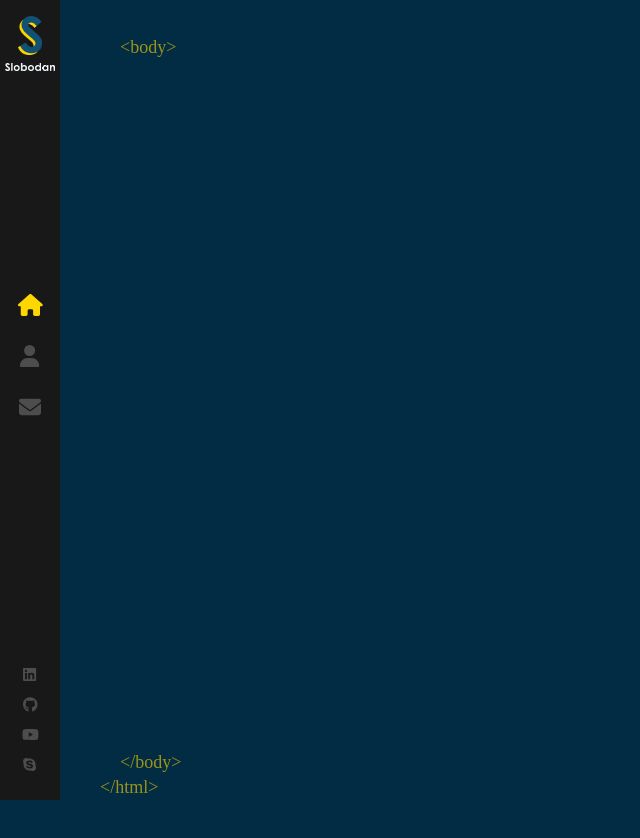
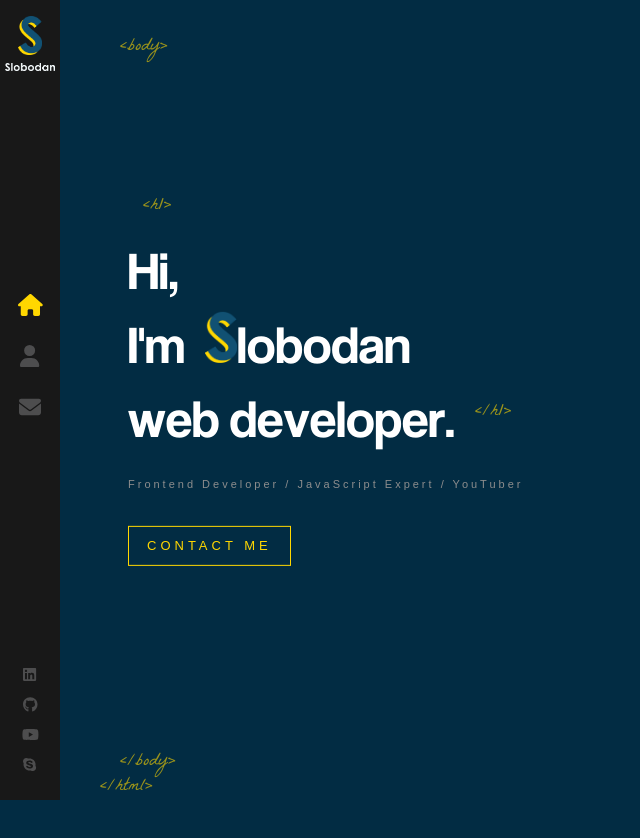
Before and after one commit to kanogithub/MockWeb, a React (Create React App) app in the folder react-portfolio-design1/: page / in a window 1280 px wide. Shown: the top 838 px of the page, without its empty margins (0-640 px from the left). After the commit the page ends 804 px from the top, so only its background shows below. Built offline with nearby package versions, Linux system fonts and the light colour scheme.

Commit message:
title animation

```diff
--- a/react-portfolio-design1/src/App.scss
+++ b/react-portfolio-design1/src/App.scss
@@ -8,16 +8,16 @@ $primary-color: #ffd700;
 }
 
 @font-face {
-  font-family: 'La Belle Aruore';
+  font-family: 'La Belle Aurore';
   src: url('./assets/fonts/LaBelleAurore.woff2') format('woff2');
 }
 
 @font-face {
-  font-family: 'Helvetica Neue';
+  font-family: 'Coolvetica';
   src: url('./assets/fonts/CoolveticaRg-Regular.woff2') format('woff2');
 }
 
 input,
 textarea {
-  font-family: 'Helvetica';
+  font-family: 'Helvetica Neue';
 }
--- /dev/null
+++ b/react-portfolio-design1/src/components/AnimatedLetters/index.js
@@ -0,0 +1,15 @@
+import './index.scss'
+
+function AnimatedLetters({ letterClass, strArray, idx }) {
+  return (
+    <span>
+      {strArray.map((char, i) => (
+        <span key={char + i} className={`${letterClass} _${i + idx}`}>
+          {char}
+        </span>
+      ))}
+    </span>
+  )
+}
+
+export default AnimatedLetters
--- /dev/null
+++ b/react-portfolio-design1/src/components/AnimatedLetters/index.scss
@@ -0,0 +1,24 @@
+.text-animate {
+    display: inline-block;
+    opacity: 0;
+    animation: bounceIn 1s 1s;
+    animation-fill-mode: forwards;
+    min-width: 10px;
+}
+
+.text-animate-hover {
+    min-width: 10px;
+    display: inline-block;
+    animation-fill-mode: both;
+
+    &:hover {
+        animation: rubberBand 1s;
+        color: #ffd700;
+    }
+}
+
+@for $i from 1 through 35 {
+    .text-animate._#{$i} {
+        animation-delay: #{$i / 10}s;
+    }
+}
--- a/react-portfolio-design1/src/components/Home/index.js
+++ b/react-portfolio-design1/src/components/Home/index.js
@@ -1,17 +1,42 @@
+import { useState, useEffect } from 'react'
 import { Link } from 'react-router-dom'
 import LogoTitle from '../../assets/images/logo-s.png'
+import AnimatedLetters from '../AnimatedLetters'
+import './index.scss'
 
 function Home() {
+  const [letterClass, setLetterClass] = useState('text-animate')
+  const nameArray = Array.from('lobodan')
+  const jobArray = Array.from('web developer.')
+
+  useEffect(() => {
+    setTimeout(() => {
+      setLetterClass('text-animate-hover')
+    }, 4000)
+  }, [])
+
   return (
     <div className="container home-page">
       <div className="text-zone">
         <h1>
-          Hi, <br /> I'm
+          <span className={`${letterClass}`}>H</span>
+          <span className={`${letterClass} _12`}>i,</span>
+          <br />
+          <span className={`${letterClass} _13`}>I</span>
+          <span className={`${letterClass} _14`}>'m</span>
+          <img src={LogoTitle} alt="developer" />
+          <AnimatedLetters
+            letterClass={letterClass}
+            strArray={nameArray}
+            idx={15}
+          />
+          <br />
+          <AnimatedLetters
+            letterClass={letterClass}
+            strArray={jobArray}
+            idx={22}
+          />
         </h1>
-        <img src={LogoTitle} alt="developer" />
-        lobodan
-        <br />
-        web developer
         <h2>Frontend Developer / JavaScript Expert / YouTuber</h2>
         <Link to="/contact" className="flat-button">
           CONTACT ME
--- a/react-portfolio-design1/src/components/Home/index.scss
+++ b/react-portfolio-design1/src/components/Home/index.scss
@@ -0,0 +1,83 @@
+.home-page {
+    %tag-h1 {
+        font-family: 'La Belle Aurore';
+        color: #ffd700;
+        font-size: 18px;
+        position: absolute;
+        opacity: 0.6;
+    }
+
+    .text-zone {
+        position: absolute;
+        left: 10%;
+        top: 50%;
+        transform: translateY(-50%);
+        width: 40%;
+        max-height: 90%;
+    }
+
+    h1 {
+        color: #fff;
+        font-size: 53px;
+        margin: 0;
+        font-family: 'Coolvetica';
+        font-weight: 400;
+
+
+
+        &::before {
+            @extend %tag-h1;
+            content: '<h1>';
+            margin-top: -40px;
+            left: 15px;
+            opacity: 0.6;
+        }
+
+        &::after {
+            @extend %tag-h1;
+            content: '</h1>';
+            margin-top: 18px;
+            margin-left: 20px;
+            animation: fadeIn 1s 1.7s backwards;
+        }
+
+        img {
+            width: 32px;
+            margin-left: 20px;
+            opacity: 0;
+            height: auto;
+            animation: rotateIn 1s linear both;
+            animation-delay: 1.4s;
+        }
+    }
+
+    h2 {
+        color: #8d8d8d;
+        margin-top: 20px;
+        font-weight: 400;
+        font-size: 11px;
+        font-family: sans-serif;
+        letter-spacing: 3px;
+        animation: fadeIn 1s 1.8s backwards;
+    }
+
+    .flat-button {
+        color: #ffd700;
+        font-size: 13px;
+        font-weight: 400;
+        letter-spacing: 4px;
+        font-family: sans-serif;
+        text-decoration: none;
+        padding: 10px 18px;
+        border: 1px solid #ffd700;
+        margin-top: 25px;
+        float: left;
+        animation: fadeIn 1s 1.8s backwards;
+        white-space: nowrap;
+
+        &:hover {
+            background: #ffd700;
+            color: #333;
+        }
+    }
+}
--- a/react-portfolio-design1/src/components/Layout/index.scss
+++ b/react-portfolio-design1/src/components/Layout/index.scss
@@ -1,6 +1,7 @@
 .page {
     width: 100%;
-    height: 100%;position: absolute;
+    height: 100%;
+    position: absolute;
 }
 
 .top-tags {
@@ -37,5 +38,6 @@
     margin: 0 auto;
     z-index: 1;
     transform-style: preserve-3d;
-
+    animation: fadeIn 1s forwards; // TODO: learning Sass animation
+    animation-delay: 1s;
 }
```
